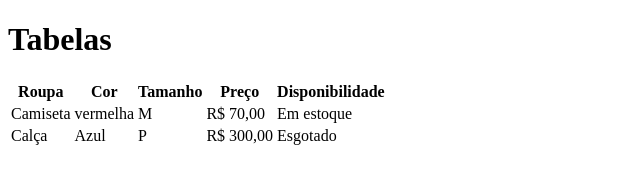
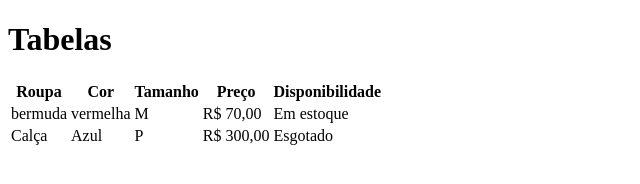
Before and after one commit to FernandesMD/aula-tabela, a plain HTML site: page index.html in a window 1280 px wide. Shown: the full height of the page, 0-640 px from the left. Drawn offline with Linux system fonts and the light colour scheme.

Commit message:
troquei para bermuda

```diff
--- a/index.html
+++ b/index.html
@@ -17,7 +17,7 @@
     <th>Disponibilidade</th>
 </tr>
 <tr>
-    <td>Camiseta</td>
+    <td>bermuda</td>
     <td>vermelha</td>
     <td> M </td>
     <td>R$ 70,00</td>
```
